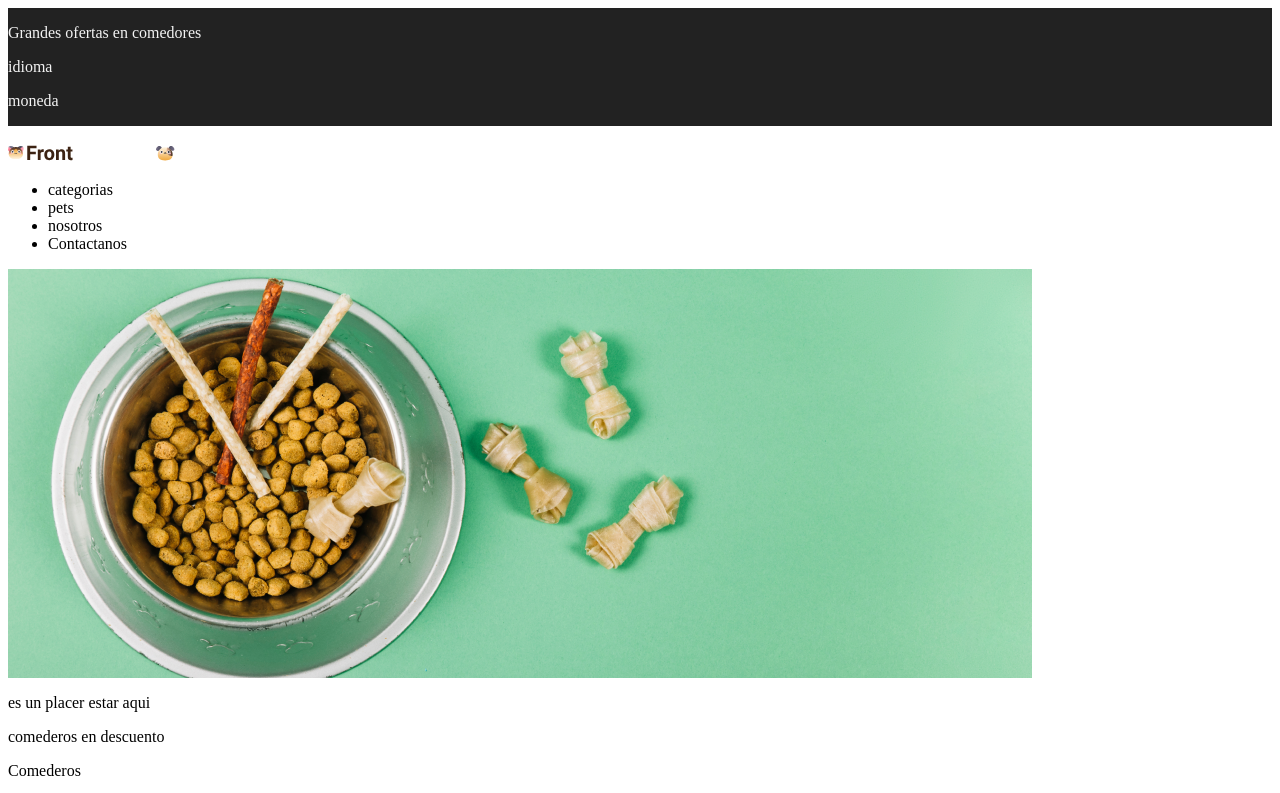
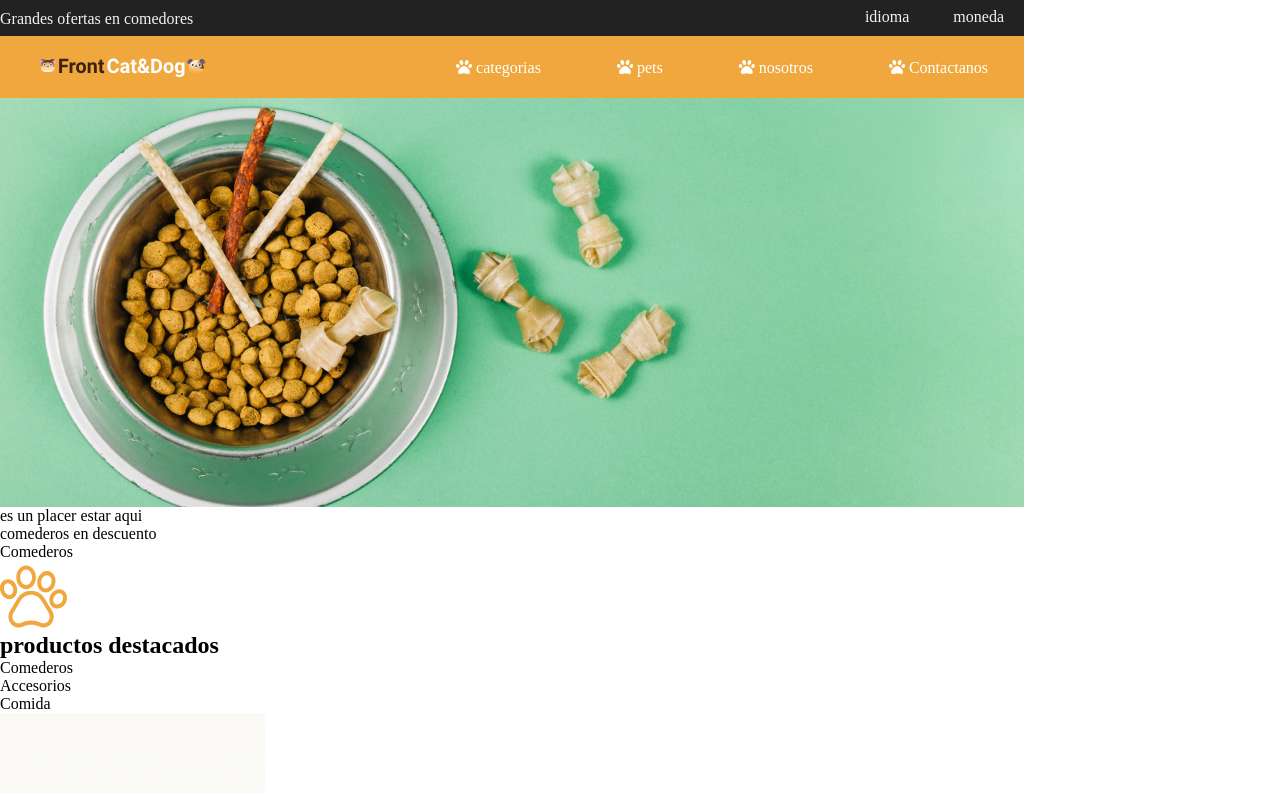
Before and after one commit to nixon012/FrontEnd-I, a plain HTML site: page clase 6 front cat y dogs/index.html in a window 1280 px wide. Shown: the top 793 px of the page. Drawn offline with Linux system fonts and the light colour scheme.

Commit message:
actualizacion 1 petshop

```diff
--- a/clase 6 front cat y dogs/css/style.css
+++ b/clase 6 front cat y dogs/css/style.css
@@ -1,6 +1,65 @@
-.encabezado1 {display: flex;
+*
+
+{
+    margin: 0;
+    padding: 0;
+
+
+
+}
+
+main{
+    max-width: 1024px;
+
+}
+
+.encabezado1 {
 background-color: #222222;
 color: #f3f3f3;
-justify-content: space-between;
 align-items: center;
-flex-direction: row;}
+max-width: 1024px;
+right:20 ;
+}
+.t1{
+    display: inline-block;
+    position: relative;
+    top: 10px;
+}
+.t2{
+    display: inline-block;
+    margin-left: 20px;
+    margin-right: 20px;
+}
+.parte_2{
+    text-align: right;
+    position: relative;
+    bottom: 10px;
+}
+
+.imagenprint{
+    max-width: 1024px;
+}
+.encabezado2 {
+    max-width: 1024px;
+    height: 62px;
+    background-color: #F0A83E;
+    ;
+}
+.logo{
+    width:166.38px ;
+    height: 23px;
+    position: relative;
+    top: 19px;
+    margin-left: 40px;
+
+}
+.m1{
+    display: inline-block;
+    color: white;
+    margin-left:36px ;
+    margin-right:36px ;
+
+}
+.menu{
+    text-align: right;
+}
--- a/clase 6 front cat y dogs/index.html
+++ b/clase 6 front cat y dogs/index.html
@@ -4,33 +4,39 @@
     <meta name="viewport" content="width=device-width, initial-scale=1.0">
     <title>Actividad 1</title>
     <link rel="stylesheet" href="css/style.css">
+    <link rel="stylesheet" href="">
+    <link rel="stylesheet" href="https://use.fontawesome.com/releases/v5.15.2/css/all.css">
+    <link href="https://fonts.googleapis.com/css2?family=Roboto&display=swap" rel="stylesheet">
 </head>
     <body>
-        <header>
-            <section class="encabezado1">
-                <div>
+        <header class="encabezado1">
+            <div >
+                <div class="parte_1" >
                     <p class="t1">Grandes ofertas en comedores</p>
+                </div>
+                <div class="parte_2">
                     <p class="t2"> idioma </p>
-                    <p class="t3"> moneda </p>
+                    <p class="t2"> moneda </p>
+                    </ul>
                 </div>
-            </section>
-            <section class="encabezado2">
-                <p>
-                    <img src="img/Logo.svg" alt="Logo de pagina">
+            </div>
+        </header>
+        <header class="encabezado2">
+                <img class="logo"  src="img/Logo.svg" alt="Logo de pagina">
+                <div class="menu">
                     <nav>
                         <ul>
-                            <li>categorias</li>
-                            <li>pets</li>
-                            <li>nosotros</li>
-                            <li>Contactanos</li>
+                            <li class="m1"> <i class="fas fa-paw"></i> categorias</li>
+                            <li class="m1"> <i class="fas fa-paw"></i> pets</li>
+                            <li class="m1"> <i class="fas fa-paw"></i> nosotros</li>
+                            <li class="m1"> <i class="fas fa-paw"></i> Contactanos</li>
                         </ul>
                     </nav>
-                </p>
-            </section>
+                </div>
         </header>
     <main>
         <section>
-            <img src="img/img principal.png" alt="">
+            <img class="imagenprin"  src="img/img principal.png" alt="">
         </section>
         <section class="bienvenida">
             <p class="fondoblanco">es un placer estar aqui</p>
```
Also changed, not shown: clase 17/ejercicio/index.html (+5 -2 lines).
